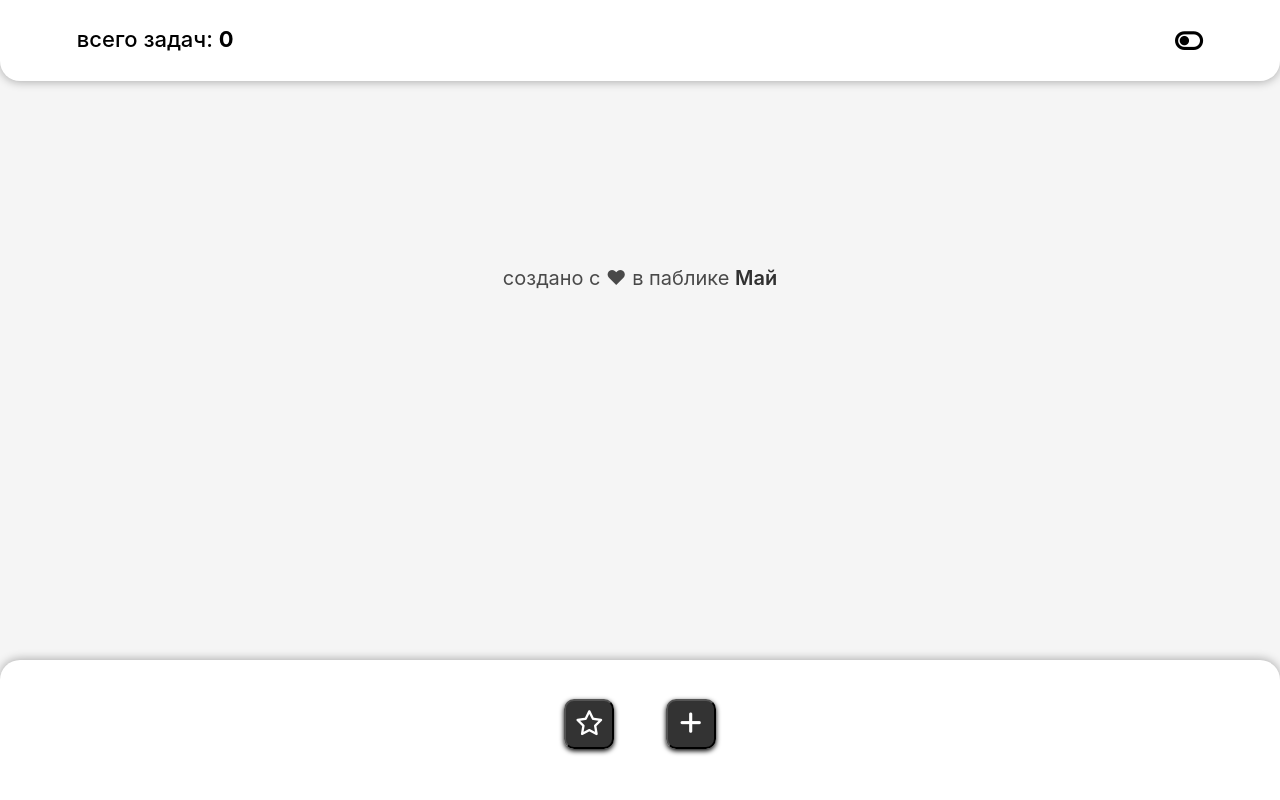
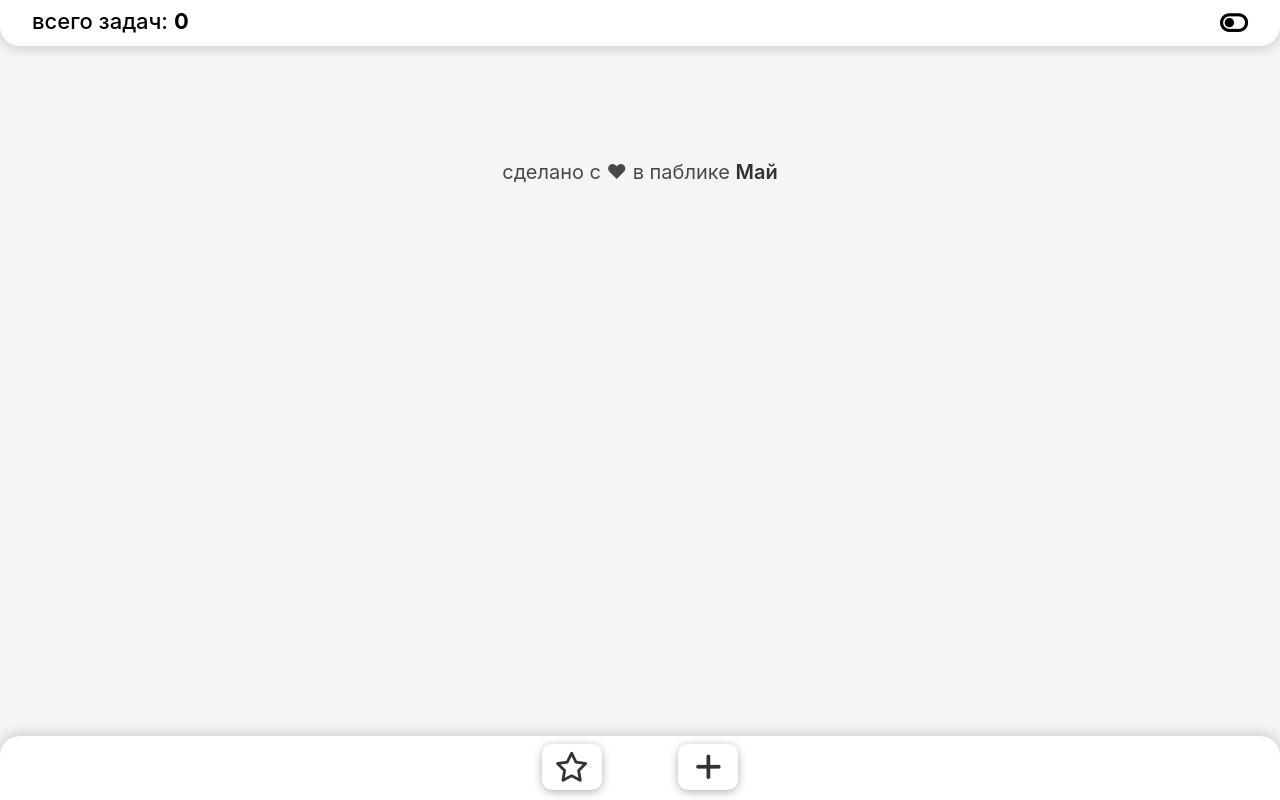
Before and after one commit to Tobias-Bot/todo-app, a React (Create React App) app: page / in a window 1280 px wide. Built offline with nearby package versions, Linux system fonts and the light colour scheme.

Commit message:
Fixed bags with styles

```diff
--- a/src/App.css
+++ b/src/App.css
@@ -18,11 +18,12 @@
 .TaskList {
   position: relative;
   width: 100%;
-  max-height: 70%;
+  max-height: 78vh;
   overflow-x: hidden;
   overflow-y: auto;
-  margin: 10% 0;
-  padding-top: 10px;
+  padding-top: 50px;
+  padding-bottom: 60px;
+  margin-bottom: 50px;
 }
 
 .infoBar {
@@ -31,18 +32,18 @@
   top: 0;
   left: 0;
   right: 0;
-  padding: 2% 6%;
+  padding: 1vh 4vh;
   border-radius: 0 0 20px 20px;
   font-size: 22px;
   font-weight: 500;
   color: black;
   background: white;
-  box-shadow: 0 1px 10px rgba(0, 0, 0, 0.3);
+  box-shadow: 0 1px 15px rgba(0, 0, 0, 0.2);
 }
 
 .infoBarBlack {
   color: white;
-  background: rgba(0, 0, 0, 0.9);
+  background:black;
   box-shadow: 0 1px 5px black;
 }
 
@@ -67,7 +68,7 @@
 }
 
 .sourceBlack {
-  color: #FA8072;
+  color: #FAABA3;
 }
 
 .mainBtns {
@@ -77,11 +78,11 @@
   right: 0;
   bottom: 0;
   width: 100%;
-  padding: 3% 0 4% 0;
+  padding: 8px 0 10px 0;
   border-radius: 20px 20px 0 0;
   text-align: center;
   background: white;
-  box-shadow: 0 -1px 10px rgba(0, 0, 0, 0.3);
+  box-shadow: 0 -1px 15px rgba(0, 0, 0, 0.2);
 }
 
 .mainBtnsBlack {
@@ -95,7 +96,7 @@
   border-radius: 5px;
   background-color: white;
   padding: 10px 15px 15px 12px;
-  margin: 3%;
+  margin: 15px;
   box-shadow: 0 3px 5px rgba(0, 0, 0, 0.4);
 }
 
@@ -154,18 +155,19 @@
 
 .btnMains {
   position: relative;
+  display: inline-block;
   width: 50px;
-  height: 50px;
+  margin: 0 3vw;
+  padding: 5px;
   border-radius: 10px;
-  color: white;
-  font-size: 25px;
+  color: rgba(0, 0, 0, 0.8);
+  font-size: 30px;
+  text-align: center;
   outline: none;
-  background-color: rgba(0, 0, 0, 0.8);
-  margin: 0 2%;
-  box-shadow: 0 2px 5px black;
+  background-color: white;
+  box-shadow: 0 2px 10px rgba(0, 0, 0, 0.3);
   transition: 0.1s all;
 }
 .btnMains:hover {
   cursor: pointer;
-  background-color: rgba(0, 0, 0, 1);
 }
--- a/src/components/TodoList.js
+++ b/src/components/TodoList.js
@@ -256,18 +256,18 @@ class TodoList extends React.Component {
         </div>
         <div className="TaskList">{this.items}</div>
         <div className={appTheme[2]}>
-          создано с ❤ в паблике{" "}
+          сделано с ❤ в паблике{" "}
           <a className={appTheme[3]} href="https://vk.com/warmay">
             Май
           </a>
         </div>
         <div className={appTheme[4]}>
-          <button className="btnMains" onClick={this.renderTasks}>
+          <div className="btnMains" onClick={this.renderTasks}>
             {star}
-          </button>
-          <button className="btnMains" onClick={this.createNewTask}>
+          </div>
+          <div className="btnMains" onClick={this.createNewTask}>
             <i className="fas fa-plus"></i>
-          </button>
+          </div>
         </div>
       </div>
     );
```
